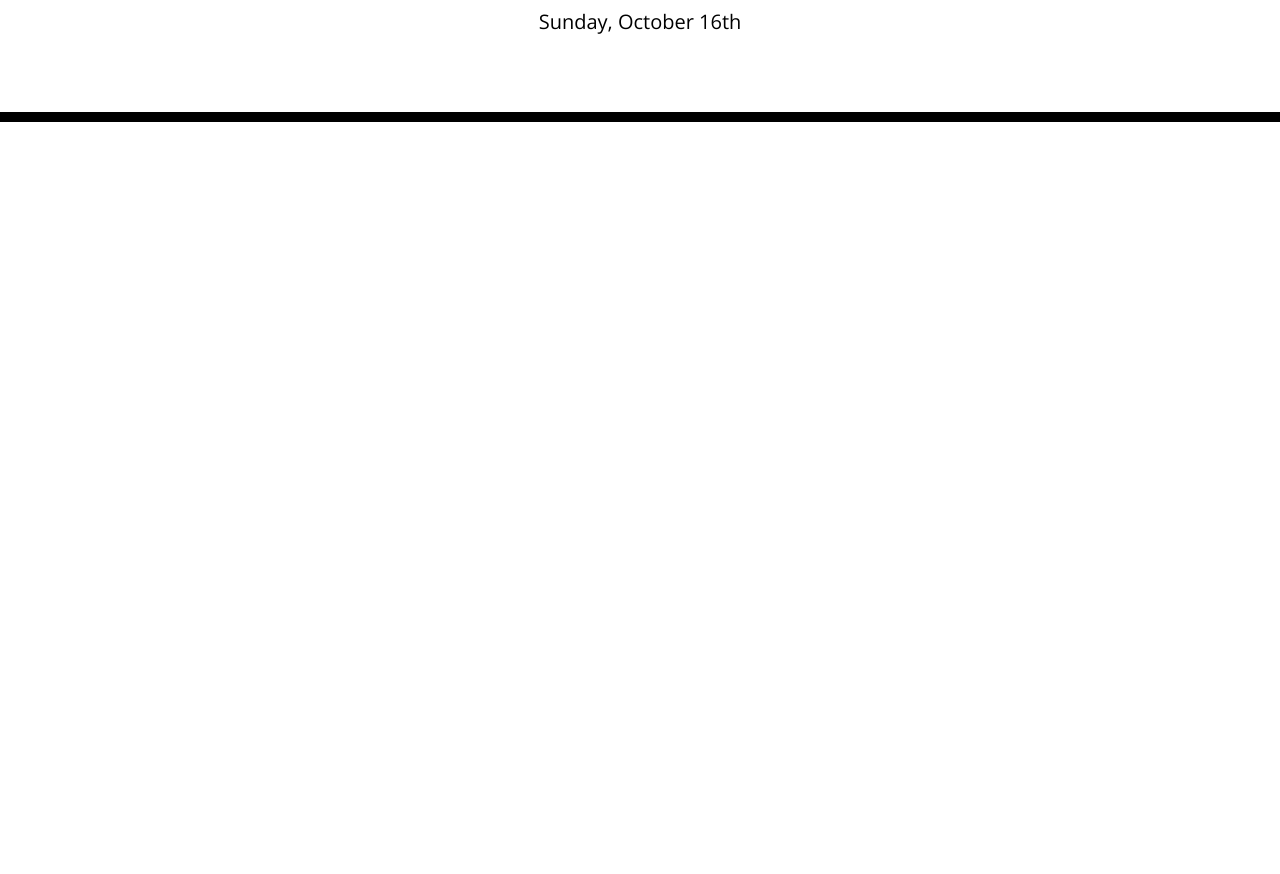
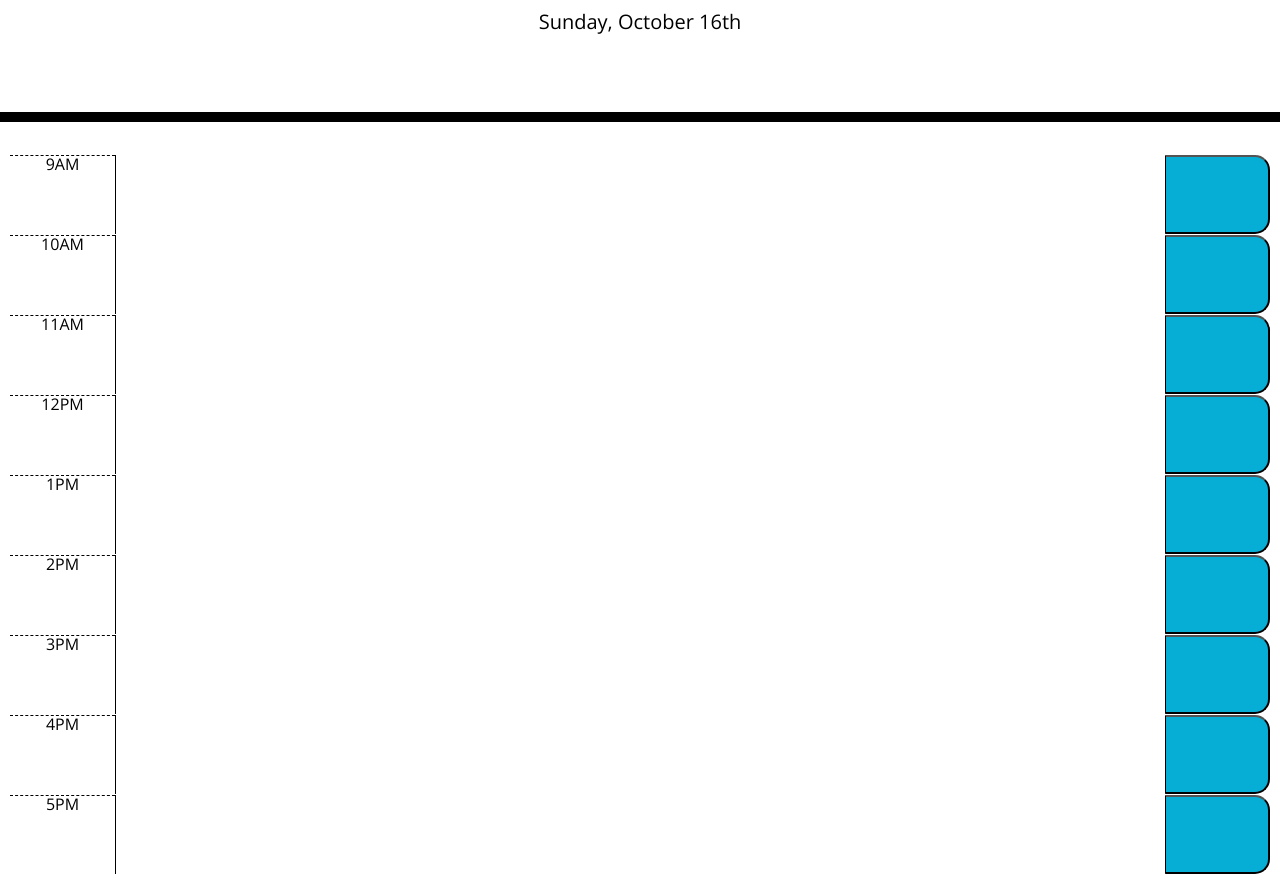
Before and after one commit to Japaricio98/Work-Day-Scheduler, a plain HTML site: page Develop/index.html in a window 1280 px wide. Shown: the part 182-1056 px from the top of the page. Before the commit the page ends 800 px from the top, so only its background shows below. Drawn offline with nearby package versions, Linux system fonts and the light colour scheme.

Commit message:
added hour rows and modified CSS

```diff
--- a/Develop/assets/style.css
+++ b/Develop/assets/style.css
@@ -33,7 +33,9 @@ textarea{
 .row {
   white-space: pre-wrap;
   height: 80px;
-  border-top: 1px solid white;;
+  border-top: 1px solid white;
+  padding-left: 10px;
+  padding-right: 10px;
 }
 
 .hour {
--- a/Develop/index.html
+++ b/Develop/index.html
@@ -28,8 +28,62 @@
       <p class="lead">A simple calendar app for scheduling your work day</p>
       <p id="currentDay" class="lead"></p>
     </header>
-    <div class="container">
+    <div class="container col-lg-12">
       <!-- Timeblocks go here -->
+
+        <div id="9am-row" class="row time-block">
+           <div class="col col-lg-1 hour">9AM</div>
+           <textarea class="col-10 description"></textarea>
+           <button class="col col-lg-1 saveBtn"></button>
+        </div>
+
+        <div id="10am-row" class="row time-block">
+          <div class="col col-lg-1 hour">10AM</div>
+          <textarea class="col-10 description"></textarea>
+          <button class="col col-lg-1 saveBtn"></button>
+        </div>
+
+        <div id="11am-row" class="row time-block">
+          <div class="col col-lg-1 hour">11AM</div>
+          <textarea class="col-10 description"></textarea>
+          <button class="col col-lg-1 saveBtn"></button>
+        </div>
+
+        <div id="12pm-row" class="row time-block">
+           <div class="col col-lg-1 hour">12PM</div>
+           <textarea class="col-10 description"></textarea>
+           <button class="col col-lg-1 saveBtn"></button>
+        </div>
+
+        <div id="1pm-row" class="row time-block">
+          <div class="col col-lg-1 hour">1PM</div>
+          <textarea class="col-10 description"></textarea>
+          <button class="col col-lg-1 saveBtn"></button>
+        </div>
+
+        <div id="2pm-row" class="row time-block">
+          <div class="col col-lg-1 hour">2PM</div>
+          <textarea class="col-10 description"></textarea>
+          <button class="col col-lg-1 saveBtn"></button>
+        </div>
+
+        <div id="3pm-row" class="row time-block">
+          <div class="col col-lg-1 hour">3PM</div>
+          <textarea class="col-10 description"></textarea>
+          <button class="col col-lg-1 saveBtn"></button>
+        </div>
+
+        <div id="4pm-row" class="row time-block">
+          <div class="col col-lg-1 hour">4PM</div>
+          <textarea class="col-10 description"></textarea>
+          <button class="col col-lg-1 saveBtn"></button>
+        </div>
+
+        <div id="5pm-row" class="row time-block">
+          <div class="col col-lg-1 hour">5PM</div>
+          <textarea class="col-10 description"></textarea>
+          <button class="col col-lg-1 saveBtn"></button>
+        </div>
     </div>
 
     <script src="https://code.jquery.com/jquery-3.4.1.min.js"></script>
```
